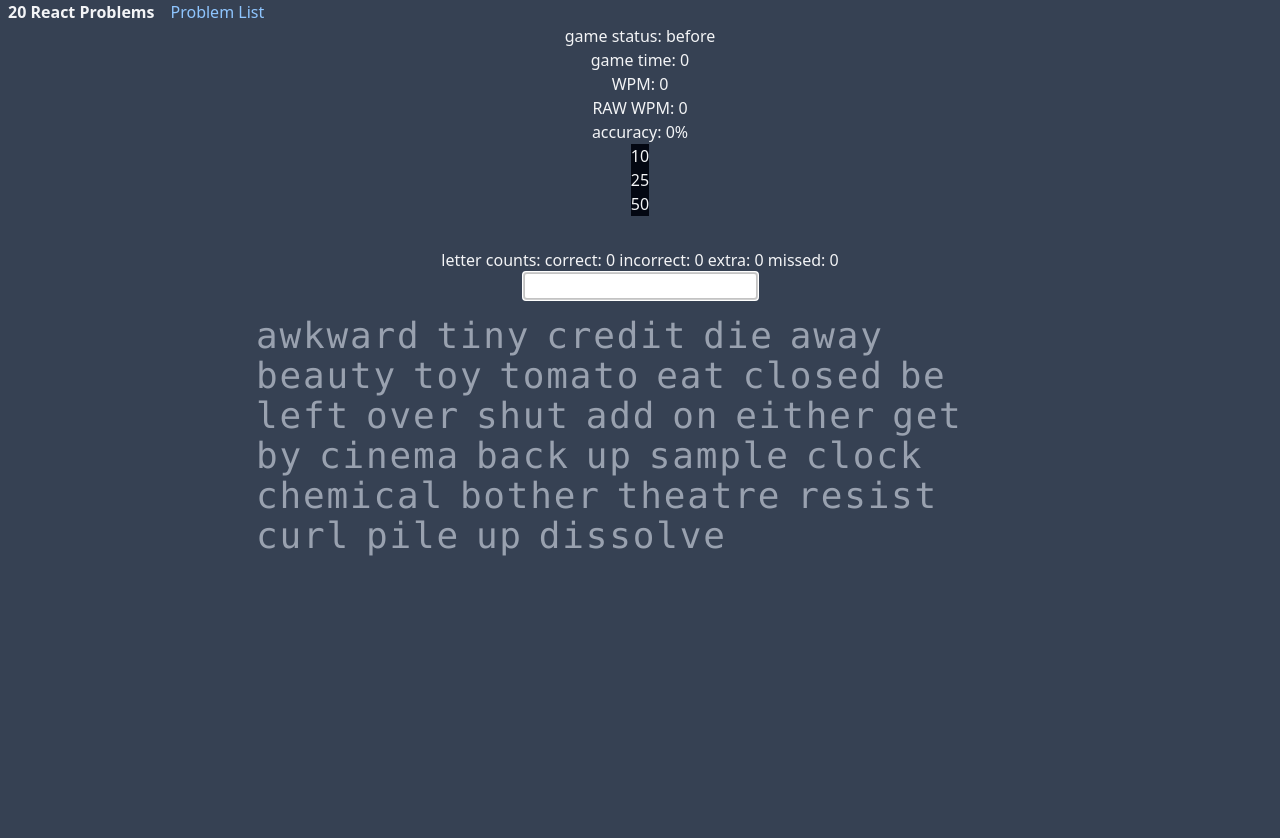
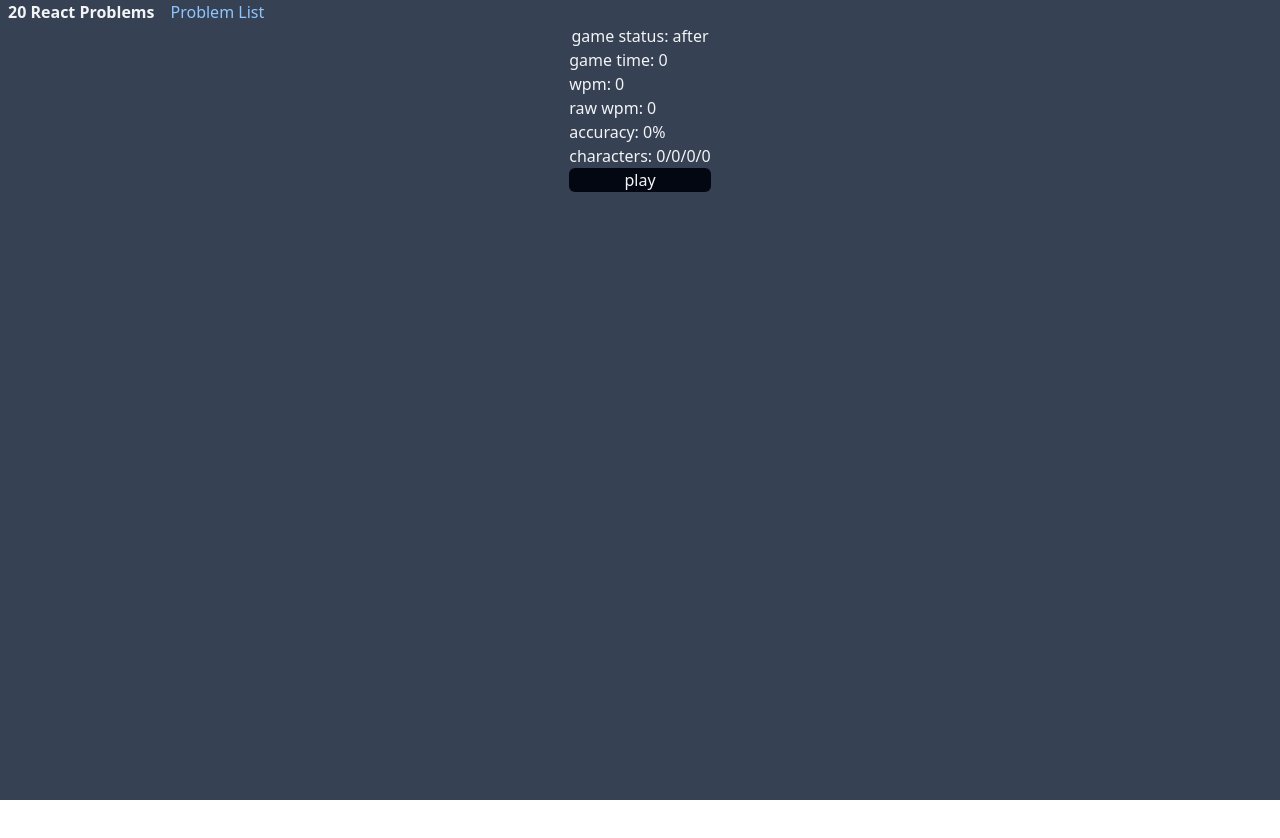
Before and after one commit to lordbaldwin1/20-react-problems, a React (Vite) app: page /typetest in a window 1280 px wide. Shown: the top 838 px of the page. After the commit the page ends 800 px from the top, so only its background shows below. Built offline with nearby package versions, Linux system fonts and the light colour scheme.

Commit message:
working on game state

```diff
--- a/src/components/TypeTest.tsx
+++ b/src/components/TypeTest.tsx
@@ -3,82 +3,7 @@
 
 import { useEffect, useRef, useState } from "react";
 import { generateRandomWords } from "../utils/functions";
-
-function Word(props: {
-  word: string;
-  input: string;
-  isActive: boolean;
-  isCompleted: boolean;
-}) {
-  const word = props.word.split("");
-  const input = props.input.split("");
-
-  const isCorrect = props.word === props.input;
-
-  const extraLetters =
-    input.length > word.length ? input.slice(word.length) : [];
-
-  return (
-    <div className="flex flex-row mr-4 text-4xl font-mono tracking-wider">
-      {props.isCompleted && !isCorrect ? (
-        <div className="underline decoration-red-400">
-          {word.map((letter, index) => {
-            if (letter === input[index]) {
-              return <Letter key={index} letter={letter} status={"correct"} />;
-            } else if (letter !== input[index] && input[index]) {
-              return (
-                <Letter key={index} letter={letter} status={"incorrect"} />
-              );
-            } else {
-              return <Letter key={index} letter={letter} status={"none"} />;
-            }
-          })}
-          {extraLetters.map((letter, index) => (
-            <Letter
-              key={`extra-${index}`}
-              letter={letter}
-              status={"incorrect"}
-            />
-          ))}
-        </div>
-      ) : (
-        <div>
-          {word.map((letter, index) => {
-            if (letter === input[index]) {
-              return <Letter key={index} letter={letter} status={"correct"} />;
-            } else if (letter !== input[index] && input[index]) {
-              return (
-                <Letter key={index} letter={letter} status={"incorrect"} />
-              );
-            } else {
-              return <Letter key={index} letter={letter} status={"none"} />;
-            }
-          })}
-          {extraLetters.map((letter, index) => (
-            <Letter
-              key={`extra-${index}`}
-              letter={letter}
-              status={"incorrect"}
-            />
-          ))}
-        </div>
-      )}
-    </div>
-  );
-}
-
-function Letter(props: { letter: string; status: string }) {
-  const letter = props.letter;
-  const status = props.status;
-
-  if (status === "correct") {
-    return <span className="text-white">{letter}</span>;
-  } else if (status === "incorrect") {
-    return <span className="text-red-400">{letter}</span>;
-  } else if (status === "none") {
-    return <span className="text-gray-400">{letter}</span>;
-  }
-}
+import { Clock, Hash } from "lucide-react";
 
 interface LetterCount {
   correct: number;
@@ -87,24 +12,137 @@ interface LetterCount {
   missed: number;
 }
 
+interface Stats {
+  wpm: number;
+  rawWpm: number;
+  accuracy: number;
+  correct: number;
+  incorrect: number;
+  extra: number;
+  missed: number;
+}
+
 type GameStatus = "before" | "during" | "after";
 
-// Game Component to handle state:
-// handle game status
-// handle calculation of WPM
-// handle whether test is displayed or results is displayed
-//
-// memo type test component?
-// what state will type test keep?
-// input, completedWords, currentWordIndex, sampleText (prop?)
+type GameMode = "words" | "time";
+
+function GameModeConfig(props: {
+  mode: GameMode;
+  setGameMode: React.Dispatch<React.SetStateAction<GameMode>>;
+  timeLimit: number;
+  wordCount: number;
+  setTimeLimit: React.Dispatch<React.SetStateAction<number>>;
+  setWordCount: React.Dispatch<React.SetStateAction<number>>;
+  resetGameState: () => void;
+}) {
+  const wordOptions = [10, 25, 50, 100];
+  const timeOptions = [15, 30, 60];
+  const {
+    mode,
+    setGameMode,
+    timeLimit,
+    wordCount,
+    setTimeLimit,
+    setWordCount,
+    resetGameState,
+  } = props;
+  return (
+    <div className="flex items-center justify-center bg-gray-800 text-gray-400 p-2 rounded-md">
+      {/* Mode toggles */}
+      <div className="flex space-x-4 mr-4">
+        <button
+          className={`flex items-center hover:cursor-pointer hover:text-yellow-600 ${
+            mode === "time" ? "text-yellow-400" : ""
+          }`}
+          onClick={() => {
+            setGameMode("time");
+            setTimeLimit(15);
+            setWordCount(160);
+            resetGameState();
+          }}
+        >
+          <div className="flex flex-row items-center gap-2">
+            <Clock className="h-4 w-4" />
+            <span>time</span>
+          </div>
+        </button>
+
+        <button
+          className={`flex items-center hover:cursor-pointer hover:text-purple-600 ${
+            mode === "words" ? "text-purple-400" : ""
+          }`}
+          onClick={() => {
+            setGameMode("words");
+            setWordCount(10);
+            resetGameState();
+          }}
+        >
+          <div className="flex flex-row items-center gap-2">
+            <Hash className="h-4 w-4" />
+            <span>words</span>
+          </div>
+        </button>
+      </div>
+
+      {/* Divider */}
+      <div className="h-6 w-px bg-gray-600 mx-4"></div>
+
+      {/* Options based on active mode */}
+      <div className="flex space-x-2">
+        {mode === "time" && (
+          <>
+            {timeOptions.map((seconds) => (
+              <button
+                key={seconds}
+                className={`px-2 py-1 rounded ${
+                  timeLimit === seconds
+                    ? "bg-yellow-500 text-gray-900"
+                    : "hover:bg-gray-700"
+                }`}
+                onClick={() => setTimeLimit(seconds)}
+              >
+                {seconds}
+              </button>
+            ))}
+          </>
+        )}
+
+        {mode === "words" && (
+          <>
+            {wordOptions.map((count) => (
+              <button
+                key={count}
+                className={`px-2 py-1 rounded ${
+                  wordCount === count
+                    ? "bg-purple-500 text-gray-900"
+                    : "hover:bg-gray-700"
+                }`}
+                onClick={() => setWordCount(count)}
+              >
+                {count}
+              </button>
+            ))}
+          </>
+        )}
+      </div>
+    </div>
+  );
+}
 
 export default function Game() {
-  const [gameStatus, setGameStatus] = useState<GameStatus>("before");
+  const [gameStatus, setGameStatus] = useState<GameStatus>("after");
+  const [gameMode, setGameMode] = useState<GameMode>("words");
   const [gameTime, setGameTime] = useState<number>(0);
-  const [wpm, setWpm] = useState<number>(0);
-  const [accuracy, setAccuracy] = useState<number>(0);
-  const [rawWpm, setRawWpm] = useState<number>(0);
-  const [wordCount, setWordCount] = useState<number>(25);
+  const [stats, setStats] = useState<Stats>({
+    wpm: 0,
+    rawWpm: 0,
+    accuracy: 0,
+    correct: 0,
+    incorrect: 0,
+    extra: 0,
+    missed: 0,
+  });
+  const [wordCount, setWordCount] = useState<number>(10);
   const [sampleText, setSampleText] = useState<string[]>(
     generateRandomWords(wordCount).split(" ")
   );
@@ -112,16 +150,28 @@ export default function Game() {
   useEffect(() => {
     let intervalId: number | undefined;
 
-    if (gameStatus === "during") {
+    if (gameStatus === "during" && gameMode === "words") {
       intervalId = setInterval(() => {
         setGameTime((prev) => prev + 1);
+      }, 1000);
+    }
+
+    if (gameStatus === "during" && gameMode === "time") {
+      intervalId = setInterval(() => {
+        setGameTime((prev) => {
+          if (prev <= 1) {
+            clearInterval(intervalId);
+            return 0;
+          }
+          return prev - 1;
+        });
       }, 1000);
     }
 
     return () => {
       clearInterval(intervalId);
     };
-  }, [gameStatus]);
+  }, [gameStatus, gameMode]);
 
   function startGame() {
     setGameStatus("during");
@@ -138,23 +188,30 @@ export default function Game() {
 
   function resetGameState() {
     setGameStatus("before");
-    setGameTime(0);
+    //setGameTime(0);
     setSampleText(generateRandomWords(wordCount).split(" "));
-    setWpm(0);
-    setRawWpm(0);
-    setAccuracy(0);
+    setStats({
+      wpm: 0,
+      rawWpm: 0,
+      accuracy: 0,
+      correct: 0,
+      incorrect: 0,
+      extra: 0,
+      missed: 0,
+    });
   }
 
   useEffect(() => {
     setSampleText(generateRandomWords(wordCount).split(" "));
-  }, [wordCount])
+  }, [wordCount]);
 
-  function handleChangeWordCount(newWordCount: number) {
-    resetGameState();
-    setWordCount(newWordCount);
-  }
-
-  function calculateStats(correctChars: number, totalChars: number) {
+  function calculateStats(
+    correctChars: number,
+    totalChars: number,
+    incorrect: number,
+    extra: number,
+    missed: number
+  ) {
     const timeInMinutes = gameTime / 60;
 
     const correctWordCount = correctChars / 5; // 1 word = 5 characters
@@ -165,27 +222,46 @@ export default function Game() {
     const wpm = Math.floor(correctWordCount / timeInMinutes);
     const rawWpm = Math.floor(rawWordCount / timeInMinutes);
     const accuracy = correctChars / totalChars;
-    setWpm(wpm);
-    setRawWpm(rawWpm);
-    setAccuracy(Math.floor(accuracy * 100));
+    setStats({
+      wpm: wpm,
+      rawWpm: rawWpm,
+      accuracy: Math.floor(accuracy * 100),
+      correct: correctChars,
+      incorrect: incorrect,
+      extra: extra,
+      missed: missed,
+    });
   }
 
   return (
     <div className="flex flex-col items-center">
       <p>{`game status: ${gameStatus}`}</p>
+      {gameStatus === "after" && (
+        <div className="flex flex-col justify-center">
           <p>{`game time: ${gameTime}`}</p>
-      <p>{`WPM: ${wpm}`}</p>
-      <p>{`RAW WPM: ${rawWpm}`}</p>
-      <p>{`accuracy: ${accuracy}%`}</p>
-      <button className="bg-gray-950" onClick={() => handleChangeWordCount(10)}>
-        10
+          <p>{`wpm: ${stats.wpm}`}</p>
+          <p>{`raw wpm: ${stats.rawWpm}`}</p>
+          <p>{`accuracy: ${stats.accuracy}%`}</p>
+          <p>{`characters: ${stats.correct}/${stats.incorrect}/${stats.extra}/${stats.missed}`}</p>
+          <button
+            className="bg-gray-950 rounded-sm hover:bg-gray-800 hover:outline-1"
+            onClick={resetGameState}
+          >
+            play
           </button>
-      <button className="bg-gray-950" onClick={() => handleChangeWordCount(25)}>
-        25
-      </button>
-      <button className="bg-gray-950" onClick={() => handleChangeWordCount(50)}>
-        50
-      </button>
+        </div>
+      )}
+      {(gameStatus === "during" || gameStatus === "before") && (
+        <div className="flex flex-col gap-2">
+          <GameModeConfig
+            mode={gameMode}
+            setGameMode={setGameMode}
+            timeLimit={gameTime}
+            wordCount={wordCount}
+            setTimeLimit={setGameTime}
+            setWordCount={setWordCount}
+            resetGameState={resetGameState}
+          />
           <TypeTest
             startGame={startGame}
             endGame={endGame}
@@ -193,18 +269,31 @@ export default function Game() {
             sampleText={sampleText}
             gameStatus={gameStatus}
             calculateStats={calculateStats}
+            gameMode={gameMode}
+            gameTime={gameTime}
           />
+        </div>
+      )}
     </div>
   );
 }
 
+// memoize to it doesn't rerender on timer??
 function TypeTest(props: {
   gameStatus: GameStatus;
   startGame: () => void;
   endGame: () => void;
   restartGame: () => void;
-  calculateStats: (correctChars: number, totalChars: number) => void;
+  calculateStats: (
+    correctChars: number,
+    totalChars: number,
+    incorrect: number,
+    extra: number,
+    missed: number
+  ) => void;
   sampleText: string[];
+  gameMode: GameMode;
+  gameTime: number;
 }) {
   const [input, setInput] = useState<string>("");
   const [currentWordIndex, setCurrentWordIndex] = useState<number>(0);
@@ -219,11 +308,12 @@ function TypeTest(props: {
   // TODO: ADD RANDOM TEXTS AS SAMPLE
   const gameStatus = props.gameStatus;
   const sampleText = props.sampleText;
+  const gameMode = props.gameMode;
+  const gameTime = props.gameTime;
 
-  // function handleRestartGame() {
-  //   setGameStatus("before");
-  //   setSeconds(0);
-  // }
+  if (gameMode === "time" && gameTime === 0 && gameStatus === "during") {
+    handleEndGame();
+  }
 
   const inputRef = useRef<HTMLInputElement>(null);
   useEffect(() => {
@@ -232,10 +322,23 @@ function TypeTest(props: {
     }
   }, []);
 
+  useEffect(() => {
+    if (gameStatus === "during") return;
+
+    setCompletedWords([]);
+    setInput("");
+    setCurrentWordIndex(0);
+    setLetterCount({
+      correct: 0,
+      incorrect: 0,
+      extra: 0,
+      missed: 0,
+    });
+  }, [gameStatus]);
+
   const handleInputChange = (e: React.ChangeEvent<HTMLInputElement>) => {
     const newValue = e.target.value;
 
-    // Start game on first input
     if (completedWords.length === 0) {
       props.startGame();
     }
@@ -243,7 +346,6 @@ function TypeTest(props: {
       return;
     }
 
-    // End game when last word correctly entered
     if (
       sampleText.length - 1 === completedWords.length &&
       sampleText[sampleText.length - 1] === newValue
@@ -252,6 +354,7 @@ function TypeTest(props: {
         newValue.split(""),
         sampleText[sampleText.length - 1].split("")
       );
+      // GAME END
       handleEndGame();
     }
     setInput(newValue);
@@ -264,12 +367,12 @@ function TypeTest(props: {
       setCompletedWords(newCompletedWords);
       setCurrentWordIndex(currentWordIndex + 1);
 
-      // COUNT LETTERS
       const submittedWord =
         newCompletedWords[newCompletedWords.length - 1].split("");
       const sampleWord = sampleText[newCompletedWords.length - 1].split("");
       updateLetterCount(submittedWord, sampleWord);
 
+      // END GAME
       if (newCompletedWords.length === sampleText.length) {
         handleEndGame();
       }
@@ -316,19 +419,19 @@ function TypeTest(props: {
     const spaceCount = completedWords.length - 1;
 
     const totalCharCount = characterCount + spaceCount;
-    const correctCharCount =
-      totalCharCount - (letterCount.extra + letterCount.incorrect);
 
-    props.calculateStats(correctCharCount, totalCharCount);
+    props.calculateStats(
+      letterCount.correct,
+      totalCharCount,
+      letterCount.incorrect,
+      letterCount.extra,
+      letterCount.missed
+    );
     props.endGame();
-    setCompletedWords([]);
-    setInput('');
-    setCurrentWordIndex(0);
   }
 
   return (
     <div className="flex flex-col items-center justify-start mt-8 min-h-screen">
-      <p>{`letter counts: correct: ${letterCount.correct} incorrect: ${letterCount.incorrect} extra: ${letterCount.extra} missed: ${letterCount.missed}`}</p>
       <input
         ref={inputRef}
         onBlur={() => {
@@ -338,8 +441,16 @@ function TypeTest(props: {
         value={input}
         onChange={handleInputChange}
         onKeyDown={handleSubmit}
-        className="bg-white border-2 mb-4 text-black"
+        className="bg-white border-2 mb-4 text-black absolute opacity-0"
       />
+      <div className="w-full">
+        {props.gameMode === "words" && (
+          <p className="text-2xl font-bold text-amber-400">{`${completedWords.length}/${sampleText.length}`}</p>
+        )}
+        {props.gameMode === "time" && (
+          <p className="text-2xl font-bold text-amber-400">{`${gameTime}s`}</p>
+        )}
+      </div>
       <div className="flex flex-row flex-wrap max-w-3xl">
         {sampleText.map((word, index) => (
           <Word
@@ -360,3 +471,125 @@ function TypeTest(props: {
     </div>
   );
 }
+
+function Word(props: {
+  word: string;
+  input: string;
+  isActive: boolean;
+  isCompleted: boolean;
+}) {
+  const word = props.word.split("");
+  const input = props.input.split("");
+  const cursorPosition = input.length;
+
+  const isCorrect = props.word === props.input;
+
+  const extraLetters =
+    input.length > word.length ? input.slice(word.length) : [];
+
+  const showEndCursor =
+    props.isActive &&
+    ((cursorPosition === word.length && extraLetters.length === 0) ||
+      cursorPosition === word.length + extraLetters.length);
+
+  return (
+    <div className="flex flex-row mr-4 text-4xl font-mono tracking-wide">
+      {props.isCompleted && !isCorrect ? (
+        <div className="underline decoration-red-400">
+          {word.map((letter, index) => {
+            if (letter === input[index]) {
+              return <Letter key={index} letter={letter} status={"correct"} />;
+            } else if (letter !== input[index] && input[index]) {
+              return (
+                <Letter key={index} letter={letter} status={"incorrect"} />
+              );
+            } else {
+              return <Letter key={index} letter={letter} status={"none"} />;
+            }
+          })}
+          {extraLetters.map((letter, index) => (
+            <Letter
+              key={`extra-${index}`}
+              letter={letter}
+              status={"incorrect"}
+            />
+          ))}
+        </div>
+      ) : (
+        <div className="flex">
+          {word.map((letter, index) => {
+            const showCursor = index === cursorPosition && props.isActive;
+            if (letter === input[index]) {
+              return (
+                <Letter
+                  key={index}
+                  letter={letter}
+                  status={"correct"}
+                  showCursor={showCursor}
+                />
+              );
+            } else if (letter !== input[index] && input[index]) {
+              return (
+                <Letter
+                  key={index}
+                  letter={letter}
+                  status={"incorrect"}
+                  showCursor={showCursor}
+                />
+              );
+            } else {
+              return (
+                <Letter
+                  key={index}
+                  letter={letter}
+                  status={"none"}
+                  showCursor={showCursor}
+                />
+              );
+            }
+          })}
+          {extraLetters.map((letter, index) => (
+            <Letter
+              key={`extra-${index}`}
+              letter={letter}
+              status={"incorrect"}
+              showCursor={
+                word.length + index === cursorPosition && props.isActive
+              }
+            />
+          ))}
+
+          {showEndCursor && (
+            <span className="border-l-2 border-white h-[1em] ml-[1px]"></span>
+          )}
+        </div>
+      )}
+    </div>
+  );
+}
+
+function Letter(props: {
+  letter: string;
+  status: string;
+  showCursor?: boolean;
+}) {
+  const letter = props.letter;
+  const status = props.status;
+  const showCursor = props.showCursor;
+  console.log(showCursor);
+
+  let className = "";
+  if (status === "correct") {
+    className = "text-white";
+  } else if (status === "incorrect") {
+    className = "text-red-400";
+  } else if (status === "none") {
+    className = "text-gray-400";
+  }
+
+  if (showCursor) {
+    className += " border-l-2 border-white";
+  }
+
+  return <span className={className}>{letter}</span>;
+}
```
Lines whose indentation alone changed are shown as unchanged.
